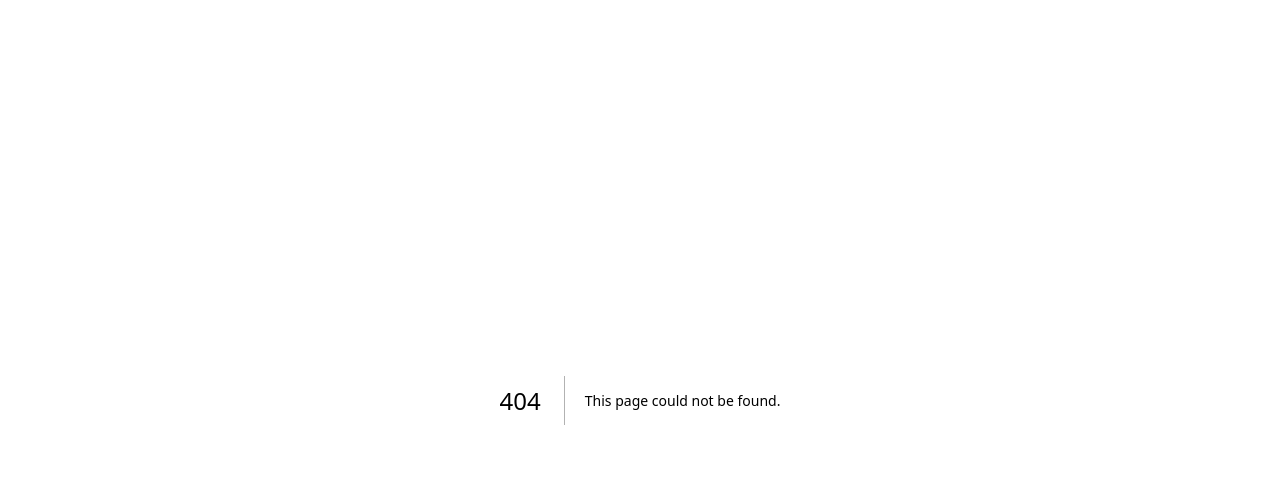
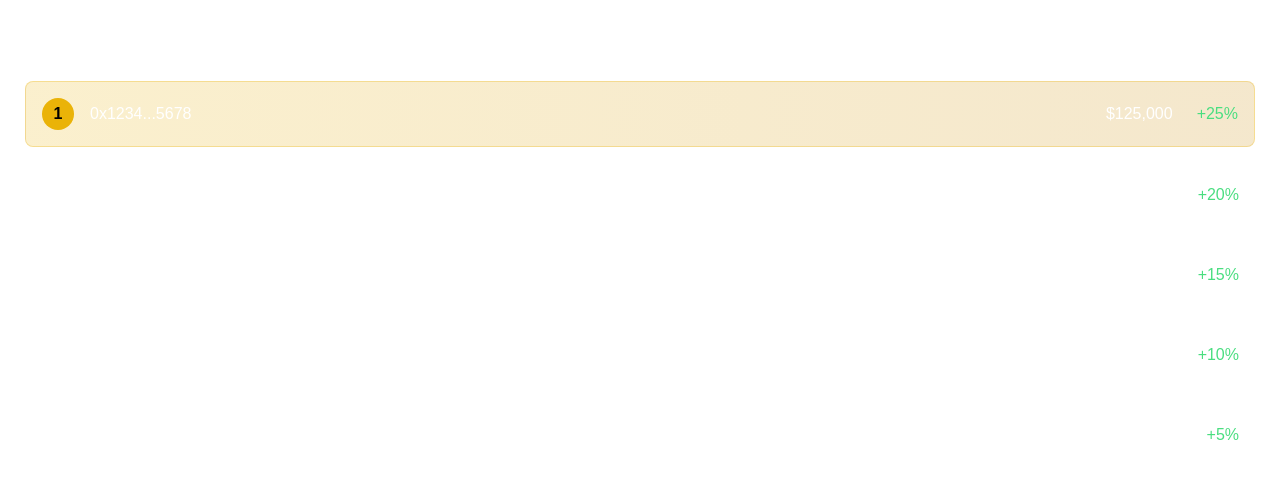
Before and after one commit to mayur-samrutwar/highfive, a Next.js app: page /leaderboard in a window 1280 px wide. Before the commit this address had no page. Shown: the top 478 px of the page. Built offline with nearby package versions, Linux system fonts and the light colour scheme.

Commit message:
rm: footer - not needed

```diff
--- a/components/layout/Layout.js
+++ b/components/layout/Layout.js
@@ -16,7 +16,7 @@ export default function Layout({ children }) {
           {children}
         </motion.main>
       </AnimatePresence>
-      <Footer />
+      {/* <Footer /> */}
     </div>
   );
 }
--- /dev/null
+++ b/pages/leaderboard.js
@@ -0,0 +1,46 @@
+import { motion } from 'framer-motion';
+
+export default function LeaderBoard({ contestId }) {
+  const leaderboardData = [
+    { rank: 1, address: "0x1234...5678", portfolio: 125000, profit: "+25%" },
+    { rank: 2, address: "0x8765...4321", portfolio: 120000, profit: "+20%" },
+    { rank: 3, address: "0x9876...1234", portfolio: 115000, profit: "+15%" },
+    { rank: 4, address: "0x4321...8765", portfolio: 110000, profit: "+10%" },
+    { rank: 5, address: "0x5678...9012", portfolio: 105000, profit: "+5%" },
+  ];
+
+  return (
+    <div className="bg-white/10 backdrop-blur-lg rounded-xl p-6 border border-white/20">
+      <h2 className="text-2xl font-bold text-white mb-6">Leaderboard</h2>
+
+      <div className="space-y-4">
+        {leaderboardData.map((player, index) => (
+          <motion.div
+            key={player.address}
+            initial={{ opacity: 0, x: -20 }}
+            animate={{ opacity: 1, x: 0 }}
+            transition={{ delay: index * 0.1 }}
+            className={`
+              flex items-center justify-between p-4 rounded-lg
+              ${index === 0 ? 'bg-gradient-to-r from-yellow-500/20 to-yellow-600/20 border border-yellow-500/30' : 'bg-white/5'}
+            `}
+          >
+            <div className="flex items-center space-x-4">
+              <span className={`
+                w-8 h-8 rounded-full flex items-center justify-center font-bold
+                ${index === 0 ? 'bg-yellow-500 text-black' : 'bg-white/10 text-white'}
+              `}>
+                {player.rank}
+              </span>
+              <span className="text-white">{player.address}</span>
+            </div>
+            <div className="flex items-center space-x-6">
+              <span className="text-white">${player.portfolio.toLocaleString()}</span>
+              <span className="text-green-400">{player.profit}</span>
+            </div>
+          </motion.div>
+        ))}
+      </div>
+    </div>
+  );
+}
```
